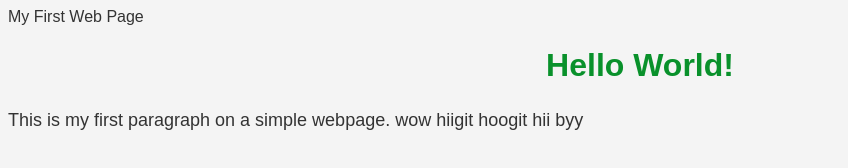
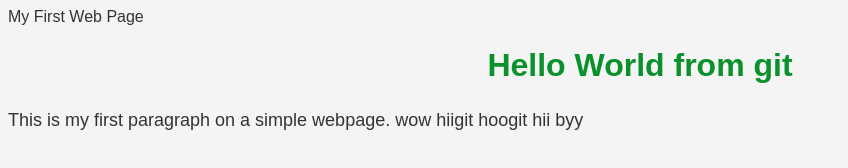
Before and after one commit to BALIRAM88/myrepo, a plain HTML site: page index.html in a window 1280 px wide. Shown: the whole page, without its empty margins (0-848 px from the left). Drawn offline with Linux system fonts and the light colour scheme.

Commit message:
change from h1

```diff
--- a/index.html
+++ b/index.html
@@ -6,7 +6,7 @@
 </head>
 <body>
 
-    <h1>Hello World!</h1>
+    <h1>Hello World from git</h1>
     <p>This is my first paragraph on a simple webpage. wow hiigit hoogit hii byy </p>
 
 </body>
```
